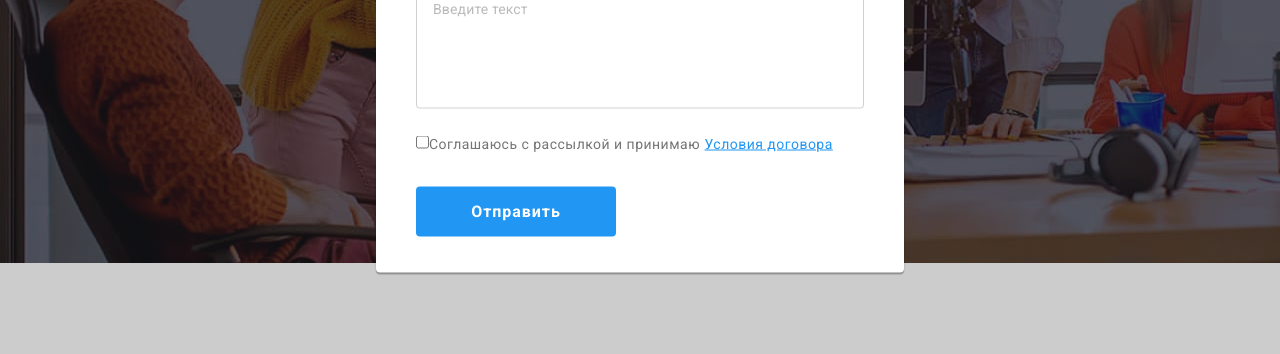
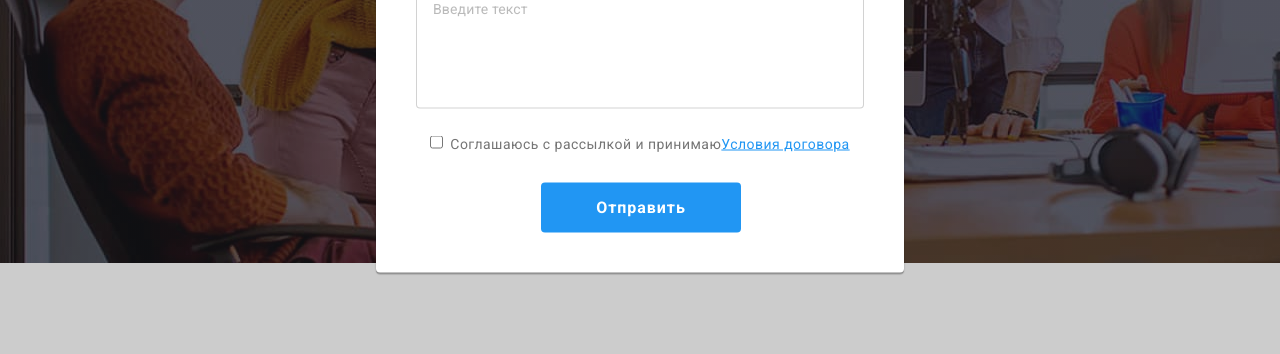
Before and after one commit to Adriy/goit-markup-hw-06, a plain HTML site: page index.html in a window 1280 px wide. Both pictures are taken after a click on the button "Заказать услугу". Shown: the part 418-772 px from the top of the page. Drawn offline with nearby package versions, Linux system fonts and the light colour scheme.

Commit message:
вирівняв чекбокс по центру

```diff
--- a/css/styles.css
+++ b/css/styles.css
@@ -623,12 +623,16 @@ img {
 
   background-color: transparent;
   border: 1px solid rgba(255, 255, 255, 0.3);
-  filter: drop-shadow(0px 4px 4px rgba(0, 0, 0, 0.15));
+  drop-shadow: (0px 4px 4px rgba(0, 0, 0, 0.15));
   border-radius: 4px;
 
   padding-left: 16px;
 
   color: var(--primary-white-color);
+}
+
+.subscription-input::placeholder {
+  color: rgba(255, 255, 255, 0.6);
 }
 
 .subscription-button {
@@ -938,10 +942,17 @@ img {
   color: rgba(117, 117, 117, 0.5);
 }
 
+.form-checkbox {
+  display: flex;
+  justify-content: center;
+  align-items: baseline;
+}
+
 .form-checkbox-input {
-  display: inline-block;
+  margin-right: 7px;
+  /* display: inline-block;
   margin-left: auto;
-  margin-right: auto;
+  margin-right: auto; */
 }
 
 .checkbox-label {
@@ -961,14 +972,19 @@ img {
 }
 
 .contacts-form-btn {
+  position: absolute;
+  left: 165px;
+  bottom: 40px;
   display: flex;
   align-items: center;
   justify-content: center;
-  margin-top: 30px;
+  /* margin-top: 30px; */
+  padding: 0;
   width: 200px;
   height: 50px;
   border-radius: 4px;
   border: none;
+  cursor: pointer;
   background-color: var(--accent-color);
   color: var(--primary-white-color);
 
```
